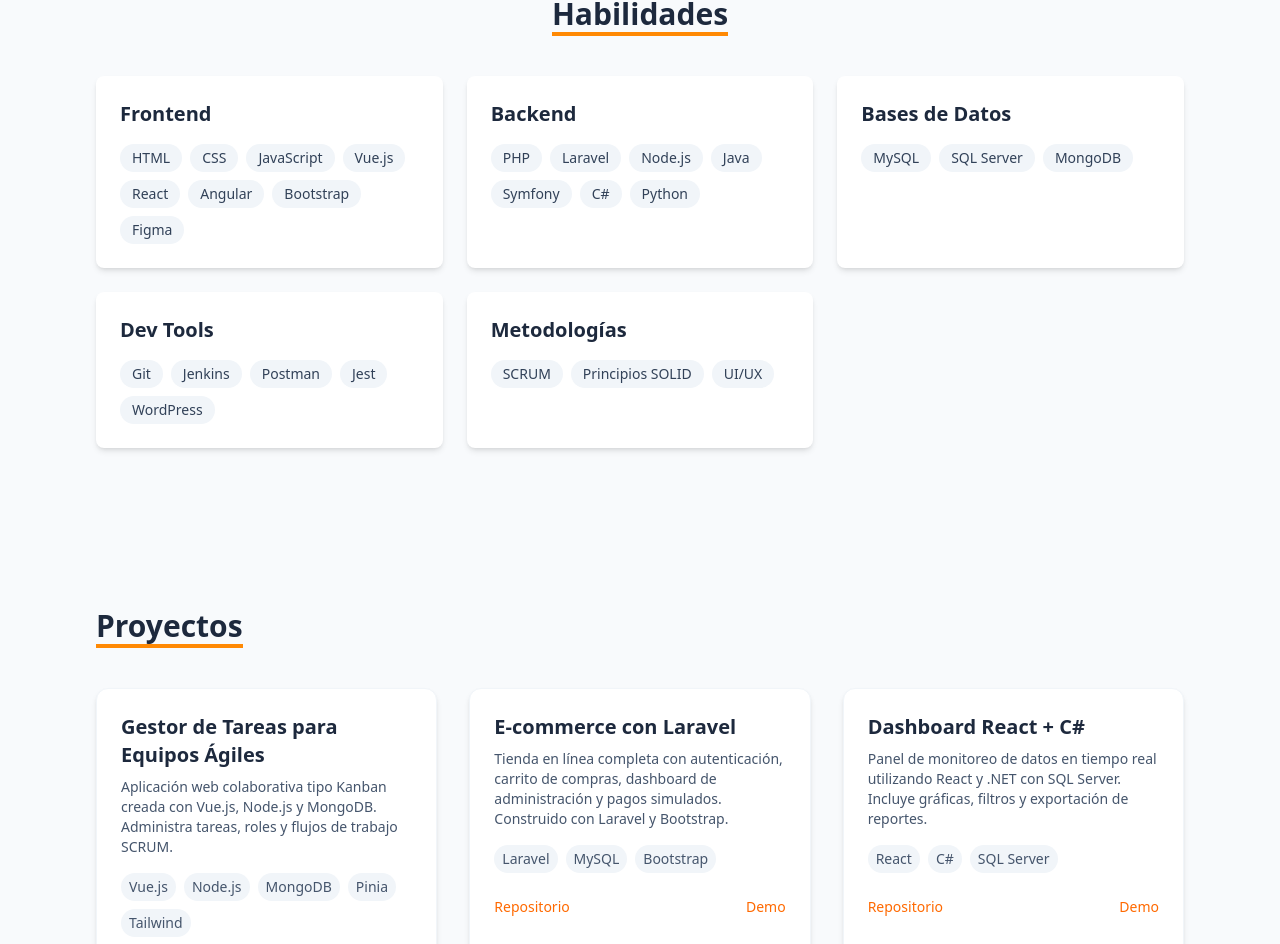
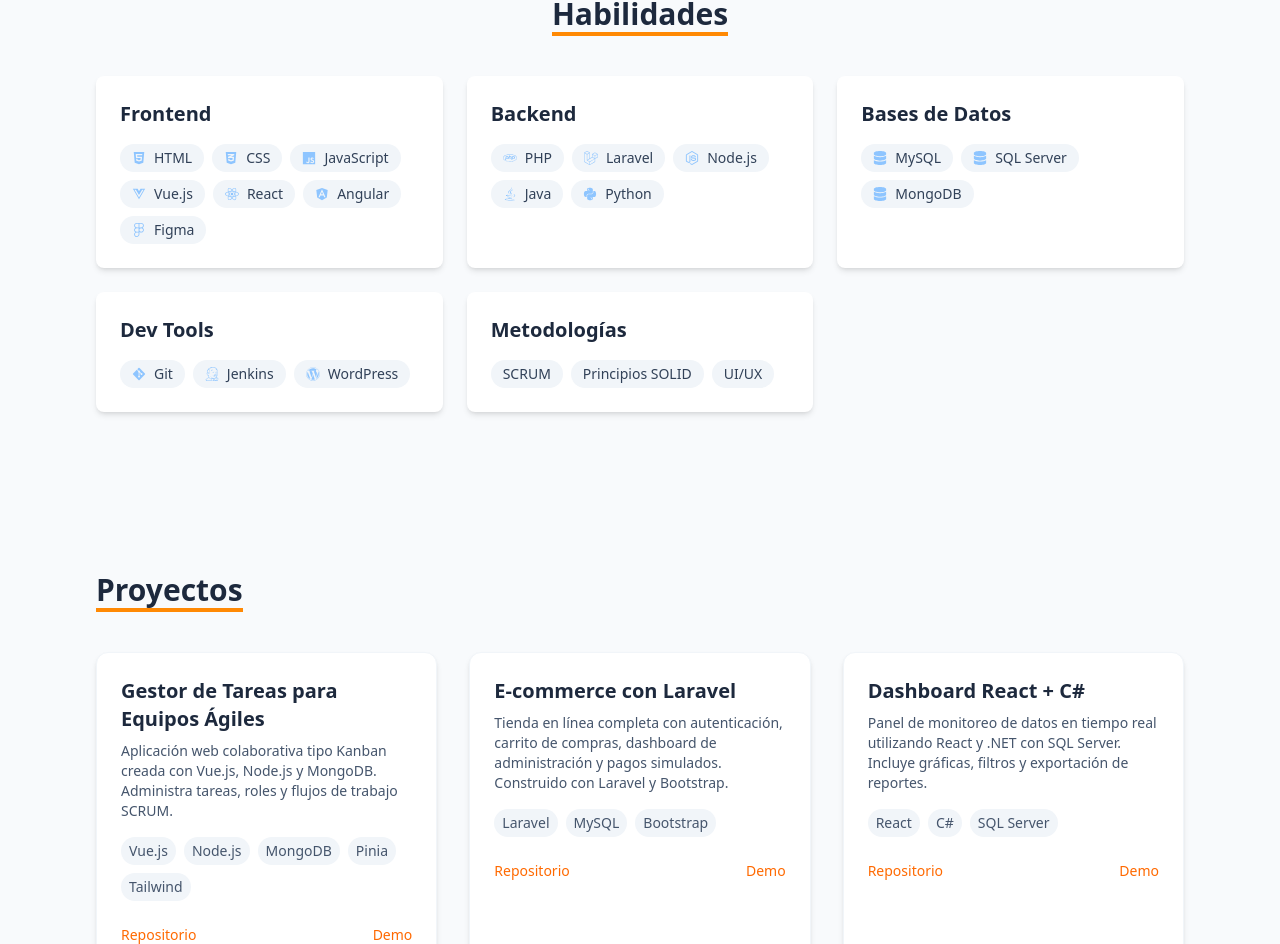
Before and after one commit to Jesus1508/portafolio_jesussolis, a React (Vite) app: page / in a window 1280 px wide. Shown: the part 1648-2592 px from the top of the page. Built offline with nearby package versions, Linux system fonts and the light colour scheme.

Commit message:
Añadiendo iconos a las habilidades

```diff
--- a/package.json
+++ b/package.json
@@ -19,6 +19,7 @@
     "framer-motion": "^12.7.4",
     "react": "^19.0.0",
     "react-dom": "^19.0.0",
+    "react-icons": "^5.5.0",
     "react-scroll": "^1.9.3",
     "tailwindcss": "^4.1.4"
   },
--- a/src/pages/Skills.jsx
+++ b/src/pages/Skills.jsx
@@ -1,25 +1,69 @@
 import { motion } from "framer-motion";
+import {
+    FaHtml5,
+    FaCss3Alt,
+    FaJs,
+    FaVuejs,
+    FaReact,
+    FaAngular,
+    FaPhp,
+    FaLaravel,
+    FaNodeJs,
+    FaJava,
+    FaPython,
+    FaDatabase,
+    FaGitAlt,
+    FaJenkins,
+    FaWordpress,
+    FaFigma,
+  } from "react-icons/fa";
 
 const skillsData = [
   {
     title: "Frontend",
-    items: ["HTML", "CSS", "JavaScript", "Vue.js", "React", "Angular", "Bootstrap", "Figma"],
+    items: [
+      { name: "HTML", icon: <FaHtml5 /> },
+      { name: "CSS", icon: <FaCss3Alt /> },
+      { name: "JavaScript", icon: <FaJs /> },
+      { name: "Vue.js", icon: <FaVuejs /> },
+      { name: "React", icon: <FaReact /> },
+      { name: "Angular", icon: <FaAngular /> },
+      { name: "Figma", icon: <FaFigma /> },
+    ],
   },
   {
     title: "Backend",
-    items: ["PHP", "Laravel", "Node.js", "Java", "Symfony", "C#", "Python"],
+    items: [
+      { name: "PHP", icon: <FaPhp /> },
+      { name: "Laravel", icon: <FaLaravel /> },
+      { name: "Node.js", icon: <FaNodeJs /> },
+      { name: "Java", icon: <FaJava /> },
+      { name: "Python", icon: <FaPython /> },
+    ],
   },
   {
     title: "Bases de Datos",
-    items: ["MySQL", "SQL Server", "MongoDB"],
+    items: [
+      { name: "MySQL", icon: <FaDatabase /> },
+      { name: "SQL Server", icon: <FaDatabase /> },
+      { name: "MongoDB", icon: <FaDatabase /> },
+    ],
   },
   {
     title: "Dev Tools",
-    items: ["Git", "Jenkins", "Postman", "Jest", "WordPress"],
+    items: [
+      { name: "Git", icon: <FaGitAlt /> },
+      { name: "Jenkins", icon: <FaJenkins /> },
+      { name: "WordPress", icon: <FaWordpress /> },
+    ],
   },
   {
     title: "Metodologías",
-    items: ["SCRUM", "Principios SOLID", "UI/UX"],
+    items: [
+      { name: "SCRUM" },
+      { name: "Principios SOLID" },
+      { name: "UI/UX" },
+    ],
   },
 ];
 
@@ -48,14 +92,15 @@
             >
               <h3 className="text-xl font-semibold text-blue-700 mb-4">{category.title}</h3>
               <div className="flex flex-wrap gap-2">
-                {category.items.map((skill, i) => (
-                  <span
+              {category.items.map((skill, i) => (
+                <span
                     key={i}
-                    className="bg-slate-100 text-slate-700 text-sm px-3 py-1 rounded-full"
-                  >
-                    {skill}
-                  </span>
-                ))}
+                    className="flex items-center gap-2 bg-slate-100 text-slate-700 text-sm px-3 py-1 rounded-full"
+                >
+                    {skill.icon && <span className="text-blue-300">{skill.icon}</span>}
+                    {skill.name}
+                </span>
+              ))}
               </div>
             </div>
           ))}
```
Also changed, not shown: 1 other file (tests, documents, lock files or other folders).
